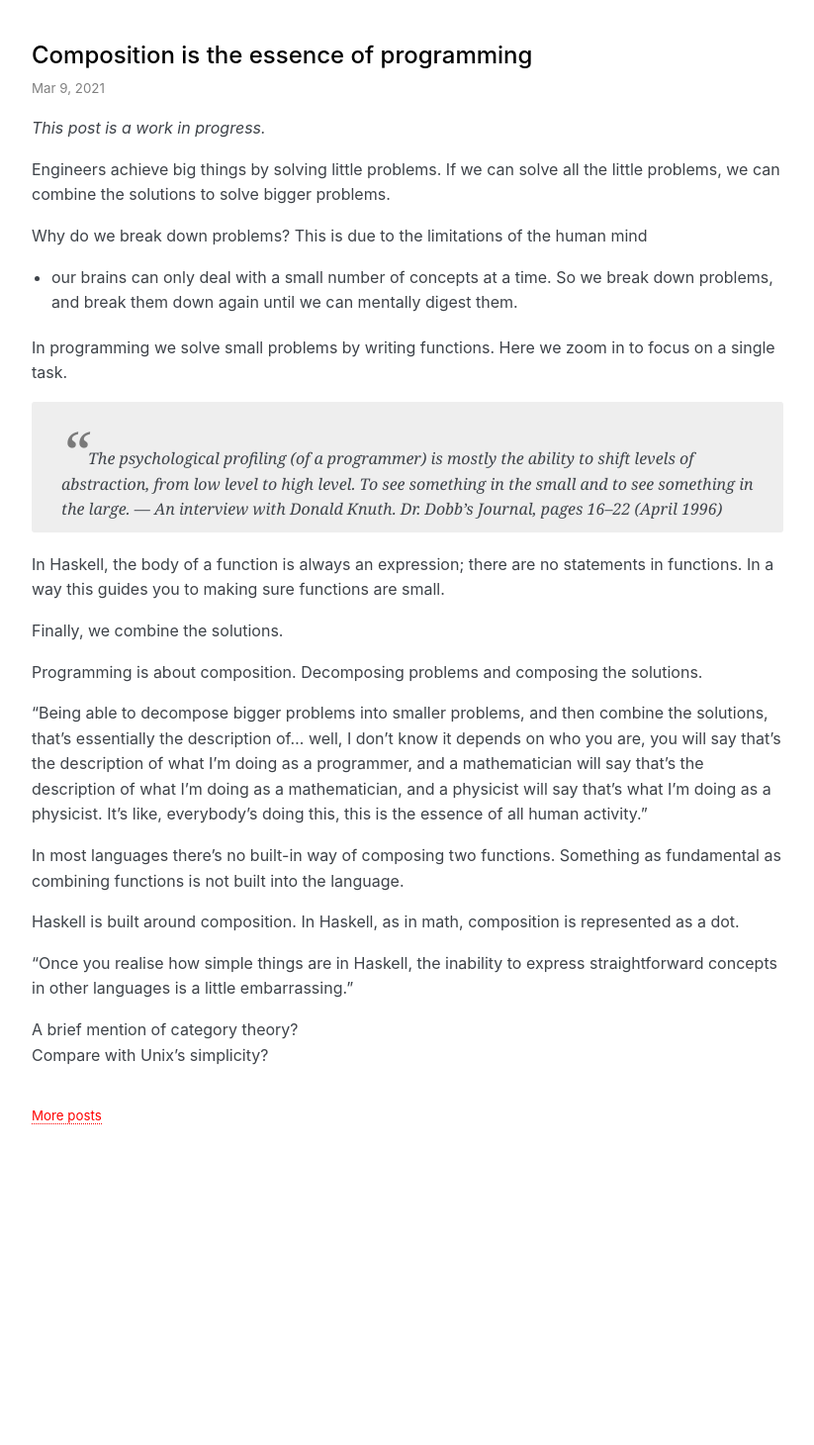
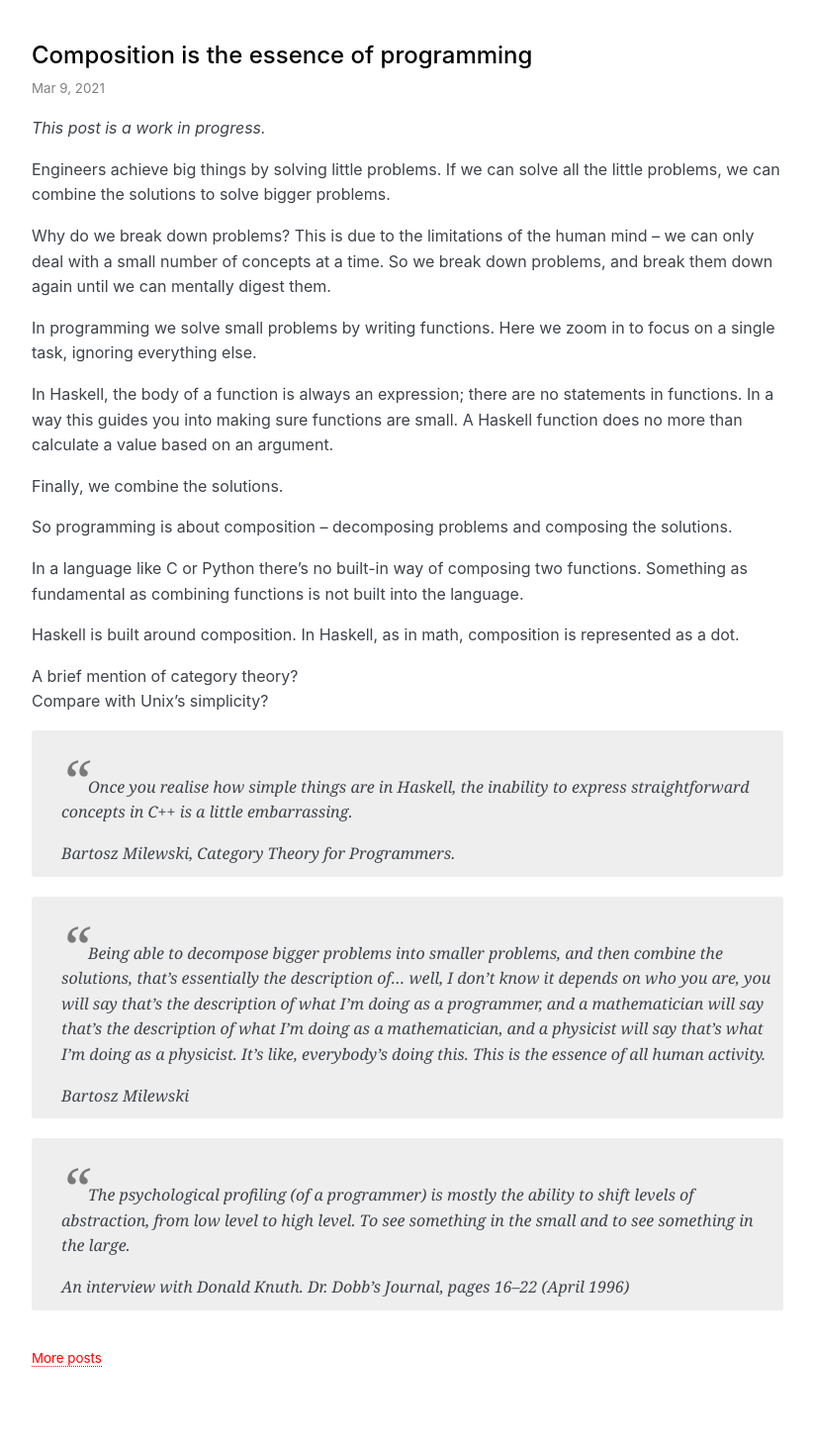
Before and after one commit to explodinglabs/explodinglabs.github.io, a Jekyll site: the page built from _posts/2021-03-09-composition.markdown, in a window 1280 px wide. Shown: the whole page at 99% size, without its empty margins (228-1051 px from the left). Built offline with Jekyll 4.4.1, drawn with Linux system fonts in a browser that asks for light colours; some web fonts are replaced; before the commit the page ends 1215 px from its top, so only the background shows below that.

Commit message:
Adjust composition post

```diff
--- a/_posts/2021-03-09-composition.markdown
+++ b/_posts/2021-03-09-composition.markdown
@@ -9,44 +9,50 @@ Engineers achieve big things by solving little problems. If we can solve all
 the little problems, we can combine the solutions to solve bigger problems.
 
 Why do we break down problems? This is due to the limitations of the human mind
-- our brains can only deal with a small number of concepts at a time. So we
-break down problems, and break them down again until we can mentally digest
-them.
+-- we can only deal with a small number of concepts at a time. So we break down
+problems, and break them down again until we can mentally digest them.
 
 In programming we solve small problems by writing functions. Here we zoom in to
-focus on a single task.
+focus on a single task, ignoring everything else.
+
+In Haskell, the body of a function is always an expression; there are no
+statements in functions. In a way this guides you into making sure functions
+are small. A Haskell function does no more than calculate a value based on an
+argument.
+
+Finally, we combine the solutions.
+
+So programming is about composition -- decomposing problems and composing the
+solutions.
+
+In a language like C or Python there’s no built-in way of composing two
+functions. Something as fundamental as combining functions is not built into
+the language.
+
+Haskell is built around composition. In Haskell, as in math, composition is
+represented as a dot.
+
+A brief mention of category theory?
+Compare with Unix's simplicity?
+
+> Once you realise how simple things are in Haskell, the inability to express
+> straightforward concepts in C++ is a little embarrassing.
+>
+> <cite>Bartosz Milewski, Category Theory for Programmers.</cite>
+
+> Being able to decompose bigger problems into smaller problems, and then
+> combine the solutions, that’s essentially the description of... well, I don’t
+> know it depends on who you are, you will say that’s the description of what
+> I’m doing as a programmer, and a mathematician will say that’s the
+> description of what I’m doing as a mathematician, and a physicist will say
+> that’s what I’m doing as a physicist. It’s like, everybody’s doing this. This
+> is the essence of all human activity.
+>
+> <cite>Bartosz Milewski</cite>
 
 > The psychological profiling (of a programmer) is mostly the ability to shift
 > levels of abstraction, from low level to high level. To see something in the
 > small and to see something in the large.
-> — An interview with Donald Knuth. Dr. Dobb’s Journal, pages 16–22 (April
-> 1996)
-
-In Haskell, the body of a function is always an expression; there are no
-statements in functions. In a way this guides you to making sure functions are
-small.
-
-Finally, we combine the solutions.
-
-Programming is about composition. Decomposing problems and composing the
-solutions.
-
-“Being able to decompose bigger problems into smaller problems, and then
-combine the solutions, that’s essentially the description of... well, I don’t
-know it depends on who you are, you will say that’s the description of what I’m
-doing as a programmer, and a mathematician will say that’s the description of
-what I’m doing as a mathematician, and a physicist will say that’s what I’m
-doing as a physicist. It’s like, everybody’s doing this, this is the essence of
-all human activity.”
-
-In most languages there’s no built-in way of composing two functions. Something
-as fundamental as combining functions is not built into the language.
-
-Haskell is built around composition. In Haskell, as in math, composition is
-represented as a dot.
-
-"Once you realise how simple things are in Haskell, the inability to express
-straightforward concepts in other languages is a little embarrassing."
-
-A brief mention of category theory?
-Compare with Unix's simplicity?
+>
+> <cite>An interview with Donald Knuth. Dr. Dobb’s Journal, pages 16–22 (April
+> 1996)</cite>
```
